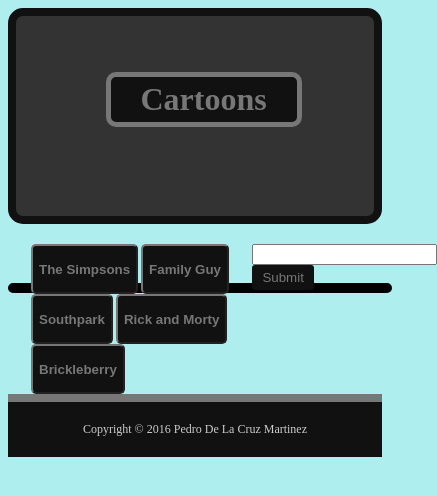
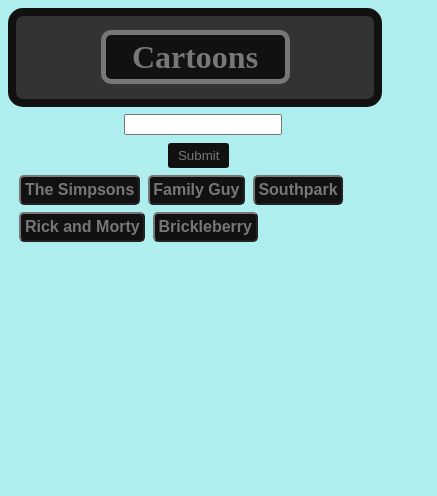
Before and after one commit to pdlc89/giphy, a plain HTML site: page index.html in a window 390 px wide. Both pictures are taken after a click on the element "Cartoons". Shown: the whole page, 437 px wide, since content can reach past the window. Drawn offline with nearby package versions, Linux system fonts and the light colour scheme.

Commit message:
mobile ready

```diff
--- a/assets/css/style.css
+++ b/assets/css/style.css
@@ -1,19 +1,14 @@
-html {
-	height: 100%;
-	width: 100%;
-	margin: 0;
-}
 
 body {
-	/*max-width: 100%;*/
 	background-color: #afeeee;
 }
 /* This will style the title*/
 header {
 	background-color: #333;
 	max-width: 100%;
-	height: 200px;
+	height: auto;
 	margin-top: 1%;
+	margin-bottom: 1%;
 	text-align: center;
 	border-radius: 15px;
 	border-width: 8px;
@@ -26,19 +21,43 @@ h1 {
 }
 
 .title {
-	padding-top: 35px;
+	padding-top: 4%;
+	padding-bottom: 4%;
 }
 
 #title {
+	display: block;
+	margin: auto;
 	width: 50%;
-	padding: 1%;
-	margin-left: 25%;
+	padding-top: 1%;
+	padding-bottom: 1%;
 	background-color: #111;
 	border-radius: 10px;
 	border-style: solid;
 	border-width: 5px;
 	border-color: #777;
 }
+#title:hover {
+	animation: shake 0.82s cubic-bezier(.36,.07,.19,.97) both;
+	transform: translate3d(0, 0, 0);
+	backface-visibility: hidden;
+	perspective: 1000px;
+  }
+
+  @keyframes shake {
+	10%, 90% {
+	  transform: translate3d(-1px, 0, 0);
+	}
+	20%, 80% {
+	  transform: translate3d(2px, 0, 0);
+	}
+	30%, 50%, 70% {
+	  transform: translate3d(-4px, 0, 0);
+	}
+	40%, 60% {
+	  transform: translate3d(4px, 0, 0);
+	}
+  }
 /* assings the pointer to all buttons*/
 #title, .topic-button, .gif-button, #add{
 	cursor: pointer;
@@ -49,23 +68,31 @@ h1 {
   margin: 0 auto;
   clear: both;
   flex: 1 0 auto;
-  padding: 20px;
+  padding: 1%;
 }
-
+#input-field {
+	float: right;
+	margin-right: 10%;
+	max-width: 40%;
+}
 #button-area {
 	float: left;
 	width: 60%;
+	max-height: 10%;
 	height: auto;
 }
 .topic-button {
-	height: 50px;
+	font-size: 1.0em;
+	padding: 1%;
+	height: 100%;
 	width: auto;
 	color: #777;
 	background-color: #111;
 	border-radius: 5px;
 	border-color: #777;
-	margin-left: 3px;
+	margin-left: 2%;
 	font-weight: bold;
+	margin-top: 2%;
 }
 
 #add {
@@ -104,15 +131,6 @@ img {
 p {
 	margin-left: 30%;
 }
-#gif-area {
-	width: 100%;
-	margin-top: 5%;
-	border-style: solid;
-	border-color: black;
-	border-width: 5px;
-	border-radius: 10px;
-	min-height: 100%;
-}
 /* this styles the aside column next to the gifs*/
 .aside {
 	width: 40%;
@@ -120,15 +138,36 @@ p {
 	align-items: center;
 }
 
-footer {
-  margin: 27% 0;
-  clear: both;
-  font-size: 12px;
-  color: #fff;
-  color: #ccc;
-  text-align: center;
-  background: #111;
-  border-top: 8px solid #777;
-  flex: 0;
-  padding: 20px;
+@media screen and (max-width: 850px) {
+	.main {
+		display: block;
+		margin: auto;
+	}
+	#input-field {
+		float: none;
+		display: block;
+		margin: auto;
+	}
+	input {
+		max-width: 100%;
+	}
+	#add {
+		display: block;
+		margin: auto;
+		margin-top: 5%;
+	}
+	#button-area {
+		width: 100%;
+		float: none;
+		display: block;
+		margin: auto;
+		/* margin-top: 5%; */
+	}
+#item {
+	width: 100%;
+	display: block;
+	margin: auto;
+	float: none;
+	border-style: none;
 }
+}
--- a/index.html
+++ b/index.html
@@ -1,4 +1,3 @@
-
 <!DOCTYPE html>
 <html lang="en">
 
@@ -8,10 +7,9 @@
 	<title>Cartoons</title>
 
 	<link rel="stylesheet" type="text/css" href="assets/css/style.css">
-	<script
-  src="https://code.jquery.com/jquery-3.2.1.min.js"
-  integrity="sha256-hwg4gsxgFZhOsEEamdOYGBf13FyQuiTwlAQgxVSNgt4="
+	<script src="https://code.jquery.com/jquery-3.2.1.min.js" integrity="sha256-hwg4gsxgFZhOsEEamdOYGBf13FyQuiTwlAQgxVSNgt4="
 	 crossorigin="anonymous"></script>
+	<meta name="viewport" content="width=device-width" />
 	<script src="assets/javascript/app.js"></script>
 
 </head>
@@ -22,26 +20,20 @@
 			<h1 id="title">Cartoons</h1>
 		</div>
 	</header>
-
+	<div class="container">
 		<div class="main">
-		<div id="button-area">
-		</div>
-
-		<div class="aside">
 			<div id="input-field">
 				<input type="input" name="user-input">
 				<button id="add">Submit</button>
 			</div>
+			<div id="button-area">
 			</div>
 		</div>
 		<div class="gif-area">
 			<div id="gif-area">
 			</div>
 		</div>
+	</div>
 </body>
-<footer>
-	<div class="footer">
-      Copyright &copy; 2016 Pedro De La Cruz Martinez
-    </div>
-</footer>
+
 </html>
```
Lines whose indentation alone changed are shown as unchanged.
